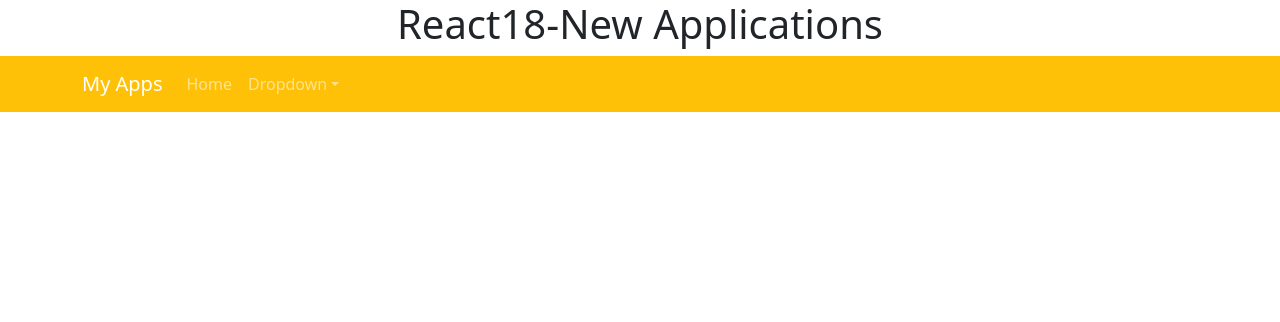
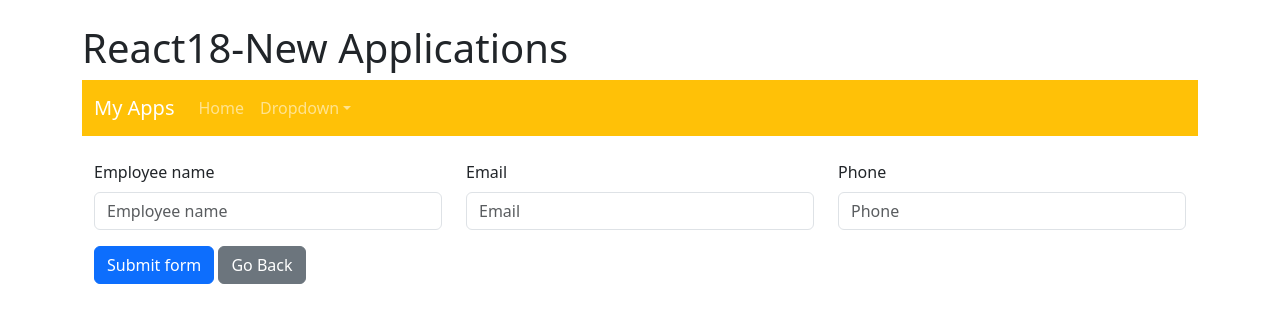
Before and after one commit to sayan-roni-96/react18-demo-apps-sayan, a React (Create React App) app: page /employeeadd in a window 1280 px wide. Shown: the top 322 px of the page. Built offline with nearby package versions, Linux system fonts and the light colour scheme.

Commit message:
add ready

```diff
--- /dev/null
+++ b/db.json
@@ -0,0 +1,70 @@
+{
+  "employee": [
+    {
+      "employeename": "Alita Watson",
+      "email": "alisha@yahoo.com",
+      "phone": "98745468521",
+      "technology": [
+        {
+          "value": "angular",
+          "label": "Angular"
+        },
+        {
+          "value": "node",
+          "label": "Node"
+        },
+        {
+          "value": "react",
+          "label": "React"
+        }
+      ],
+      "gender": "female",
+      "active": true,
+      "id": "1"
+    },
+    {
+      "employeename": "John Vogan1",
+      "email": "john@yahoo.com",
+      "phone": "98745468521",
+      "technology": [
+        {
+          "value": "node",
+          "label": "Node"
+        }
+      ],
+      "gender": "male",
+      "active": false,
+      "id": "40e5a1ab-4d05-4512-bb13-bf6ce3995271"
+    },
+    {
+      "employeename": "Sayan Dutta",
+      "email": "sayan@yahoo.com",
+      "phone": "9784582147",
+      "id": "Uo0Mns7"
+    },
+    {
+      "id": "b9904bd2-abeb-439d-8f88-f0aee4efc755",
+      "employeename": "Ritam Das",
+      "email": "ritam@yahoo.com",
+      "phone": "9874584521"
+    },
+    {
+      "id": "bfb2cfe0-0c57-493d-9d88-ed11a80dd1bf",
+      "employeename": "Sujay Mandal",
+      "email": "sujay@yahoo.com",
+      "phone": "789945845"
+    },
+    {
+      "id": "2a826df7-c104-4750-9ab0-dc637b69ca7f",
+      "employeename": "Ritam Das",
+      "email": "ritam@yahoo.com",
+      "phone": "9874584521"
+    },
+    {
+      "id": "b7a38d6f-a62b-47bd-8d5e-4e38dd66113e",
+      "employeename": "Sujay Mandal",
+      "email": "sujay@yahoo.com",
+      "phone": "9874584521"
+    }
+  ]
+}
--- a/package.json
+++ b/package.json
@@ -8,16 +8,20 @@
     "@testing-library/user-event": "^13.5.0",
     "axios": "^1.5.0",
     "bootstrap": "^5.3.1",
+    "concurrently": "^8.2.1",
+    "json-server": "^0.17.3",
     "react": "^18.2.0",
     "react-bootstrap": "^2.8.0",
     "react-dom": "^18.2.0",
     "react-router-dom": "^6.15.0",
     "react-scripts": "^2.1.3",
+    "uuid": "^9.0.1",
     "web-vitals": "^2.1.4"
   },
   "scripts": {
     "start": "react-scripts start",
     "on": "react-scripts --openssl-legacy-provider start",
+    "dev": "concurrently \"react-scripts start\" \"json-server --watch db.json --port 3079\"",
     "build": "react-scripts build",
     "test": "react-scripts test",
     "eject": "react-scripts eject"
--- a/src/App.js
+++ b/src/App.js
@@ -15,10 +15,12 @@ import UserListPage from './pages/appUsingApi/jsonfakeapi/withoutModal/UserListP
 import UserViewPage from './pages/appUsingApi/jsonfakeapi/withoutModal/UserViewPage';
 import UserEditPage from './pages/appUsingApi/jsonfakeapi/withoutModal/UserEditPage';
 import UserAddPage from './pages/appUsingApi/jsonfakeapi/withoutModal/UserAddPage';
+import EmployeeList from './pages/appUsingJsonServer/EmployeeList';
+import EmployeeAdd from './pages/appUsingJsonServer/EmployeeAdd';
 
 function App() {
   return (
-    <div className="App">
+    <div className="App_class container mt-4">
       <h1>React18-New Applications</h1>
       <MenuBar />
       <Routes>
@@ -38,6 +40,9 @@ function App() {
         <Route exact path="/alluser/edituser/:eid" element={<UserEditPage />} />
         <Route exact path="/alluser/adduser" element={<UserAddPage />} />
 
+        {/* Using Json Server */}
+        <Route exact path="/employeelist" element={<EmployeeList />} />
+        <Route exact path="/employeeadd" element={<EmployeeAdd />} />
       </Routes>
     </div>
   );
--- /dev/null
+++ b/src/pages/appUsingJsonServer/EmployeeAdd.js
@@ -0,0 +1,146 @@
+import axios from 'axios';
+import { v4 as uuidv4 } from 'uuid';
+import React, { useState } from 'react';
+import { Button, Col, Form, InputGroup, Row } from 'react-bootstrap';
+import { Link, useNavigate } from 'react-router-dom';
+
+const EmployeeAdd = () => {
+  const navigate = useNavigate();
+  const [employeeAddField, setEmployeeAddField] = useState({
+    empName: '',
+    empEmail: '',
+    empPhone: '',
+  });
+
+  const [errorMsg, setErrorMsg] = useState('');
+
+  const employeeSubmit = (e) => {
+    e.preventDefault();
+    if (
+      !employeeAddField.empName ||
+      !employeeAddField.empEmail ||
+      !employeeAddField.empPhone
+    ) {
+      setErrorMsg('Please fill all fields');
+      setTimeout(() => {
+        setErrorMsg('');
+      }, 2000);
+    } else {
+      const newData = {
+        id: uuidv4(),
+        employeename: employeeAddField.empName,
+        email: employeeAddField.empEmail,
+        phone: employeeAddField.empPhone,
+      };
+      axios
+        .post(`${process.env.REACT_APP_JSON_URL}/employee`, newData)
+        .then((resp) => {
+          console.log('resp=>', resp);
+          if (resp.status == 201) {
+            setEmployeeAddField({
+              empName: '',
+              empEmail: '',
+              empPhone: '',
+            });
+            navigate('/employeelist');
+          }
+        })
+        .catch((err) => {
+          console.log('save_error=>', err);
+        });
+    }
+  };
+
+  return (
+    <div className="container mt-4">
+      <Form onSubmit={employeeSubmit}>
+        <Row className="mb-3">
+          <Form.Group as={Col} md="4" controlId="validationCustom01">
+            <Form.Label>Employee name</Form.Label>
+            <Form.Control
+              type="text"
+              placeholder="Employee name"
+              value={employeeAddField.empName}
+              onChange={(e) => {
+                setEmployeeAddField({
+                  ...employeeAddField,
+                  empName: e.target.value,
+                });
+              }}
+            />
+            <Form.Control.Feedback>Looks good!</Form.Control.Feedback>
+          </Form.Group>
+          <Form.Group as={Col} md="4" controlId="validationCustom02">
+            <Form.Label>Email</Form.Label>
+            <Form.Control
+              type="text"
+              placeholder="Email"
+              value={employeeAddField.empEmail}
+              onChange={(e) => {
+                setEmployeeAddField({
+                  ...employeeAddField,
+                  empEmail: e.target.value,
+                });
+              }}
+            />
+            <Form.Control.Feedback>Looks good!</Form.Control.Feedback>
+          </Form.Group>
+          <Form.Group as={Col} md="4" controlId="validationCustomUsername">
+            <Form.Label>Phone</Form.Label>
+            <InputGroup hasValidation>
+              <Form.Control
+                type="text"
+                placeholder="Phone"
+                value={employeeAddField.empPhone}
+                onChange={(e) => {
+                  setEmployeeAddField({
+                    ...employeeAddField,
+                    empPhone: e.target.value,
+                  });
+                }}
+              />
+            </InputGroup>
+          </Form.Group>
+        </Row>
+        {/* <Row className="mb-3">
+          <Form.Group as={Col} md="6" controlId="validationCustom03">
+            <Form.Label>City</Form.Label>
+            <Form.Control type="text" placeholder="City"  />
+            <Form.Control.Feedback type="invalid">
+              Please provide a valid city.
+            </Form.Control.Feedback>
+          </Form.Group>
+          <Form.Group as={Col} md="3" controlId="validationCustom04">
+            <Form.Label>State</Form.Label>
+            <Form.Control type="text" placeholder="State"  />
+            <Form.Control.Feedback type="invalid">
+              Please provide a valid state.
+            </Form.Control.Feedback>
+          </Form.Group>
+          <Form.Group as={Col} md="3" controlId="validationCustom05">
+            <Form.Label>Zip</Form.Label>
+            <Form.Control type="text" placeholder="Zip"  />
+            <Form.Control.Feedback type="invalid">
+              Please provide a valid zip.
+            </Form.Control.Feedback>
+          </Form.Group>
+        </Row> */}
+        {/* <Form.Group className="mb-3">
+          <Form.Check
+
+            label="Agree to terms and conditions"
+            feedback="You must agree before submitting."
+            feedbackType="invalid"
+          />
+        </Form.Group> */}
+        <Button type="submit">Submit form</Button>{' '}
+        <Link className="btn btn-secondary" to={'/employeelist'}>
+          Go Back
+        </Link>{' '}
+        <h4 style={{ color: 'red' }}>{errorMsg}</h4>
+      </Form>
+    </div>
+  );
+};
+
+export default EmployeeAdd;
--- /dev/null
+++ b/src/pages/appUsingJsonServer/EmployeeList.js
@@ -0,0 +1,81 @@
+import axios from 'axios';
+import React, { useEffect, useState } from 'react';
+import { Button, Table } from 'react-bootstrap';
+import Loaders from '../components/Loaders';
+import { Link } from 'react-router-dom';
+
+const EmployeeList = () => {
+  const [allEmployee, setAllEmployee] = useState([]);
+  const [dataLoading, setDataLoading] = useState(false);
+  const getAllEmployee = () => {
+    setDataLoading(true);
+    axios
+      .get(`${process.env.REACT_APP_JSON_URL}/employee`)
+      .then((resp) => {
+        console.log('resp=>', resp);
+        if (resp.status === 200) {
+          setDataLoading(false);
+          setAllEmployee(resp.data.reverse());
+        }
+      })
+      .catch((err) => {
+        console.log('error=>', err);
+        setDataLoading(false);
+      });
+  };
+
+  useEffect(() => {
+    getAllEmployee();
+
+    return () => {
+      getAllEmployee();
+    };
+  }, []);
+
+  return (
+    <div className="container mt-4">
+      <div className="mb-4">
+        <Link className="btn btn-primary" to={'/employeeadd'}>
+          Add Employee
+        </Link>
+      </div>
+      {dataLoading ? (
+        <Loaders />
+      ) : allEmployee.length == 0 ? (
+        <h3>No data found!</h3>
+      ) : (
+        <Table striped bordered hover variant="dark">
+          <thead>
+            <tr>
+              <th>#</th>
+              <th>Employee Name </th>
+              <th>Email</th>
+              <th>Phone</th>
+              <th>Action</th>
+            </tr>
+          </thead>
+          {allEmployee &&
+            allEmployee.map((eData, index) => {
+              return (
+                <tbody key={eData.id}>
+                  <tr>
+                    <td>{index + 1}</td>
+                    <td>{eData.employeename}</td>
+                    <td>{eData.email}</td>
+                    <td>{eData.phone}</td>
+                    <td>
+                      <Button variant="success">View</Button>{' '}
+                      <Button variant="warning">Edit</Button>{' '}
+                      <Button variant="danger">Danger</Button>
+                    </td>
+                  </tr>
+                </tbody>
+              );
+            })}
+        </Table>
+      )}
+    </div>
+  );
+};
+
+export default EmployeeList;
--- a/src/pages/components/Loaders.js
+++ b/src/pages/components/Loaders.js
@@ -2,8 +2,8 @@ import React from 'react';
 
 const Loaders = () => {
   return (
-    <div class="spinner-grow text-primary" role="status">
-      <span class="visually-hidden">Loading...</span>
+    <div className="spinner-grow text-primary" role="status">
+      <span className="visually-hidden">Loading...</span>
     </div>
   );
 };
--- a/src/pages/navmenu/MenuMar.js
+++ b/src/pages/navmenu/MenuMar.js
@@ -25,7 +25,10 @@ const MenuBar = () => {
                   New User List Fake Json Server
                 </Dropdown.Item>
                 <Dropdown.Item href="/alluser">
-                 All List Without Modal Fake Json Server
+                  All List Without Modal Fake Json Server
+                </Dropdown.Item>
+                <Dropdown.Item href="/employeelist">
+                  CRUD Using Json Server
                 </Dropdown.Item>
               </NavDropdown>
             </Nav>
```
Also changed, not shown: 2 other files (tests, documents, lock files or other folders).
